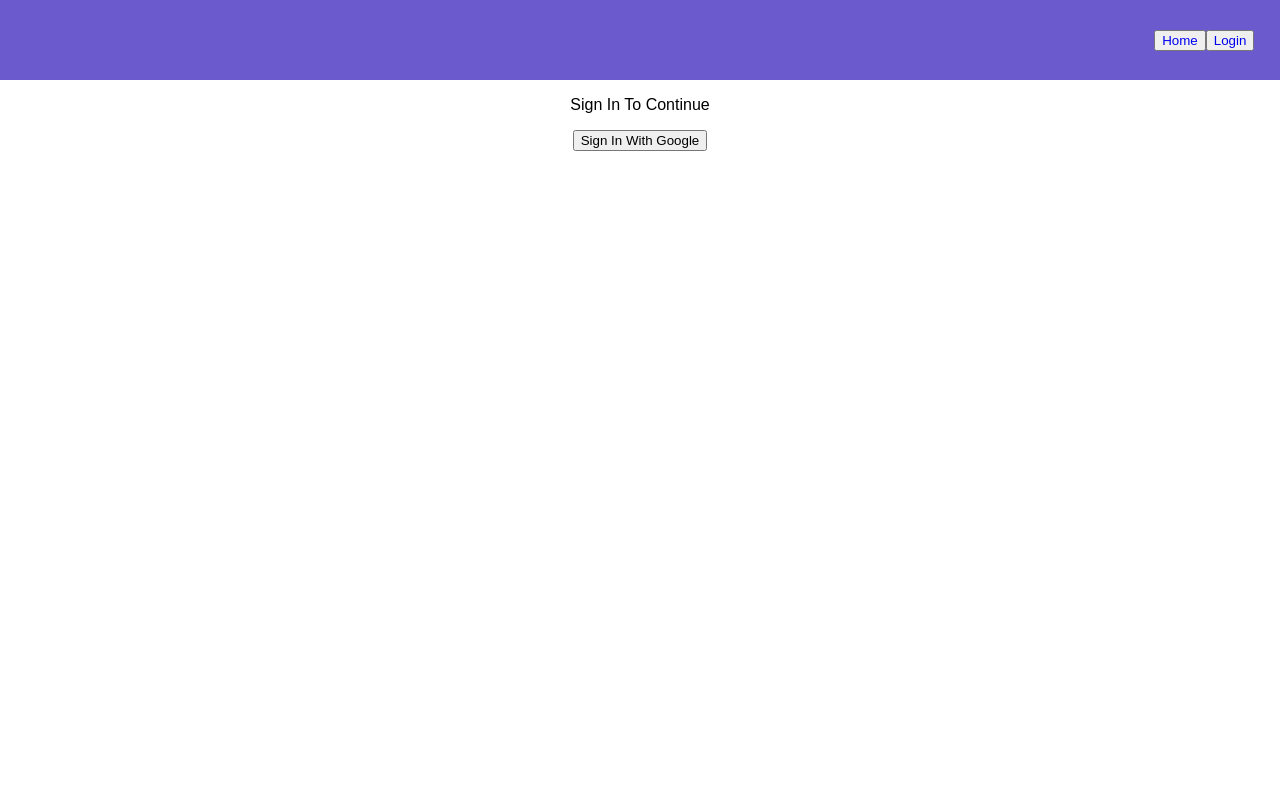
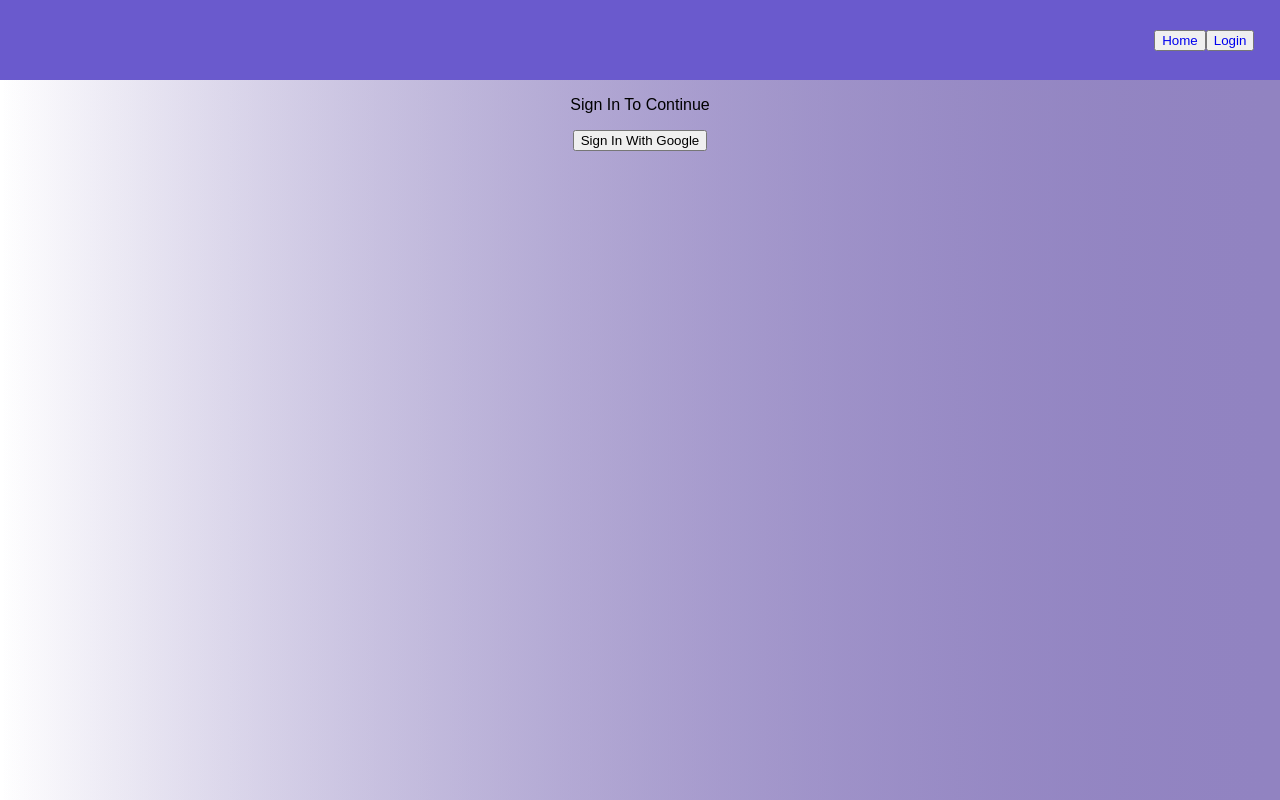
Before and after one commit to pranjal-pathak/Commune, a React (Create React App) app: page /login in a window 1280 px wide. Built offline with nearby package versions, Linux system fonts and the light colour scheme; no server answers.

Commit message:
added gradient in css file

```diff
--- a/src/App.css
+++ b/src/App.css
@@ -1,11 +1,21 @@
+html,
+body,
+#app,
+#app>div {
+  height: 100vh;
+  background-image: repeating-linear-gradient(to left, rgb(145, 131, 193), transparent);
+}
+
 .App {
   text-align: center;
+
 }
 
 body {
   margin: 0;
   padding: 0;
   font-family: Arial, Helvetica, sans-serif;
+
 }
 
 
@@ -27,7 +37,6 @@ body {
 .links{
   display: flex;
   text-align: center;
-
 }
 
 .links a {
@@ -36,6 +45,7 @@ body {
   /* border-bottom: 3px solid white; */
   padding-bottom: 2px;
   margin: 15px auto;
+
 }
 
 .navbar .user {
@@ -59,7 +69,7 @@ body {
 .navbar .btn {
 
   margin-left: 10px;
-  margin-right: 10px;
+  margin-right: 20px;
   color: rgb(97, 4, 184);
 }
 
@@ -70,9 +80,11 @@ textarea {
 
 .create-post {
   width: 100%;
-  height: auto;
+  height: 100%;
   display: flex;
   justify-content: center;
+
+
 }
 
 form {
```
